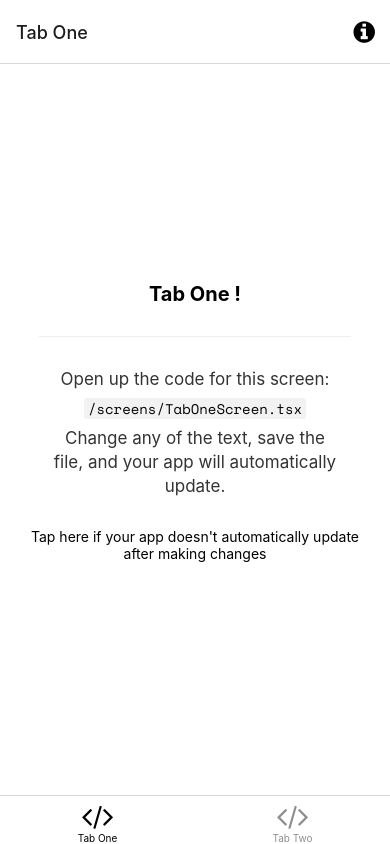
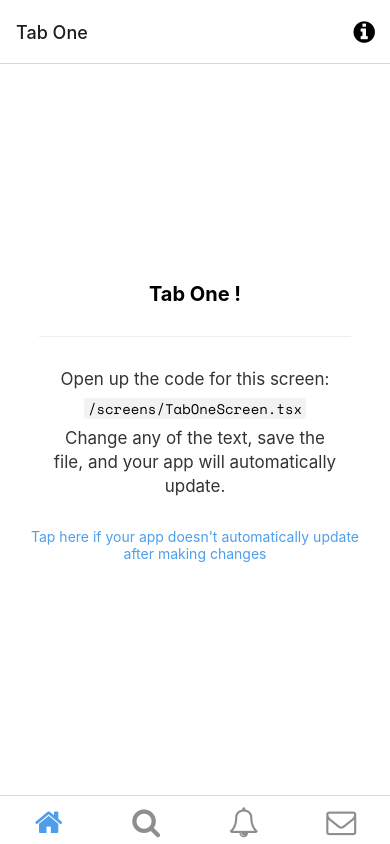
Before and after one commit to sacden/twitter, a React Native app: screen /Home in a window 390 px wide. Built offline with nearby package versions, Linux system fonts and the light colour scheme; what expo-linking would draw is missing.

Commit message:
feat: add bottom tab navigation

```diff
--- a/constants/Colors.ts
+++ b/constants/Colors.ts
@@ -1,4 +1,4 @@
-const tintColorLight = "#A4D9FEC";
+const tintColorLight = "#4d9fec";
 const tintColorDark = "#fff";
 
 export default {
--- a/navigation/LinkingConfiguration.ts
+++ b/navigation/LinkingConfiguration.ts
@@ -4,31 +4,31 @@
  * https://reactnavigation.org/docs/configuring-links
  */
 
-import { LinkingOptions } from '@react-navigation/native';
-import * as Linking from 'expo-linking';
+import { LinkingOptions } from "@react-navigation/native";
+import * as Linking from "expo-linking";
 
-import { RootStackParamList } from '../types';
+import { RootStackParamList } from "../types";
 
 const linking: LinkingOptions<RootStackParamList> = {
-  prefixes: [Linking.makeUrl('/')],
+  prefixes: [Linking.makeUrl("/")],
   config: {
     screens: {
       Root: {
         screens: {
-          TabOne: {
+          Home: {
             screens: {
-              TabOneScreen: 'one',
+              TabOneScreen: "one",
             },
           },
-          TabTwo: {
+          Search: {
             screens: {
-              TabTwoScreen: 'two',
+              TabTwoScreen: "two",
             },
           },
         },
       },
-      Modal: 'modal',
-      NotFound: '*',
+      Modal: "modal",
+      NotFound: "*",
     },
   },
 };
--- a/navigation/index.tsx
+++ b/navigation/index.tsx
@@ -56,17 +56,18 @@ function BottomTabNavigator() {
 
   return (
     <BottomTab.Navigator
-      initialRouteName="TabOne"
+      initialRouteName="Home"
       screenOptions={{
         tabBarActiveTintColor: Colors[colorScheme].tint,
+        tabBarShowLabel: false,
       }}
     >
       <BottomTab.Screen
-        name="TabOne"
+        name="Home"
         component={TabOneScreen}
-        options={({ navigation }: RootTabScreenProps<"TabOne">) => ({
+        options={({ navigation }: RootTabScreenProps<"Home">) => ({
           title: "Tab One",
-          tabBarIcon: ({ color }) => <TabBarIcon name="code" color={color} />,
+          tabBarIcon: ({ color }) => <TabBarIcon name="home" color={color} />,
           headerRight: () => (
             <Pressable
               onPress={() => navigation.navigate("Modal")}
@@ -80,11 +81,27 @@ function BottomTabNavigator() {
         })}
       />
       <BottomTab.Screen
-        name="TabTwo"
+        name="Search"
         component={TabTwoScreen}
         options={{
           title: "Tab Two",
-          tabBarIcon: ({ color }) => <TabBarIcon name="code" color={color} />,
+          tabBarIcon: ({ color }) => <TabBarIcon name="search" color={color} />,
+        }}
+      />
+      <BottomTab.Screen
+        name="Notifications"
+        component={TabTwoScreen}
+        options={{
+          title: "Tab Two",
+          tabBarIcon: ({ color }) => <TabBarIcon name="bell-o" color={color} />,
+        }}
+      />
+      <BottomTab.Screen
+        name="Messages"
+        component={TabTwoScreen}
+        options={{
+          title: "Tab Two",
+          tabBarIcon: ({ color }) => <TabBarIcon name="envelope-o" color={color} />,
         }}
       />
     </BottomTab.Navigator>
--- a/screens/TabOneScreen.tsx
+++ b/screens/TabOneScreen.tsx
@@ -4,7 +4,7 @@ import EditScreenInfo from "../components/EditScreenInfo";
 import { Text, View } from "../components/Themed";
 import { RootTabScreenProps } from "../types";
 
-export default function TabOneScreen({ navigation }: RootTabScreenProps<"TabOne">) {
+export default function TabOneScreen({ navigation }: RootTabScreenProps<"Home">) {
   return (
     <View style={styles.container}>
       <Text style={styles.title}>Tab One !</Text>
```
Also changed, not shown: types.tsx (+9 -13 lines).
